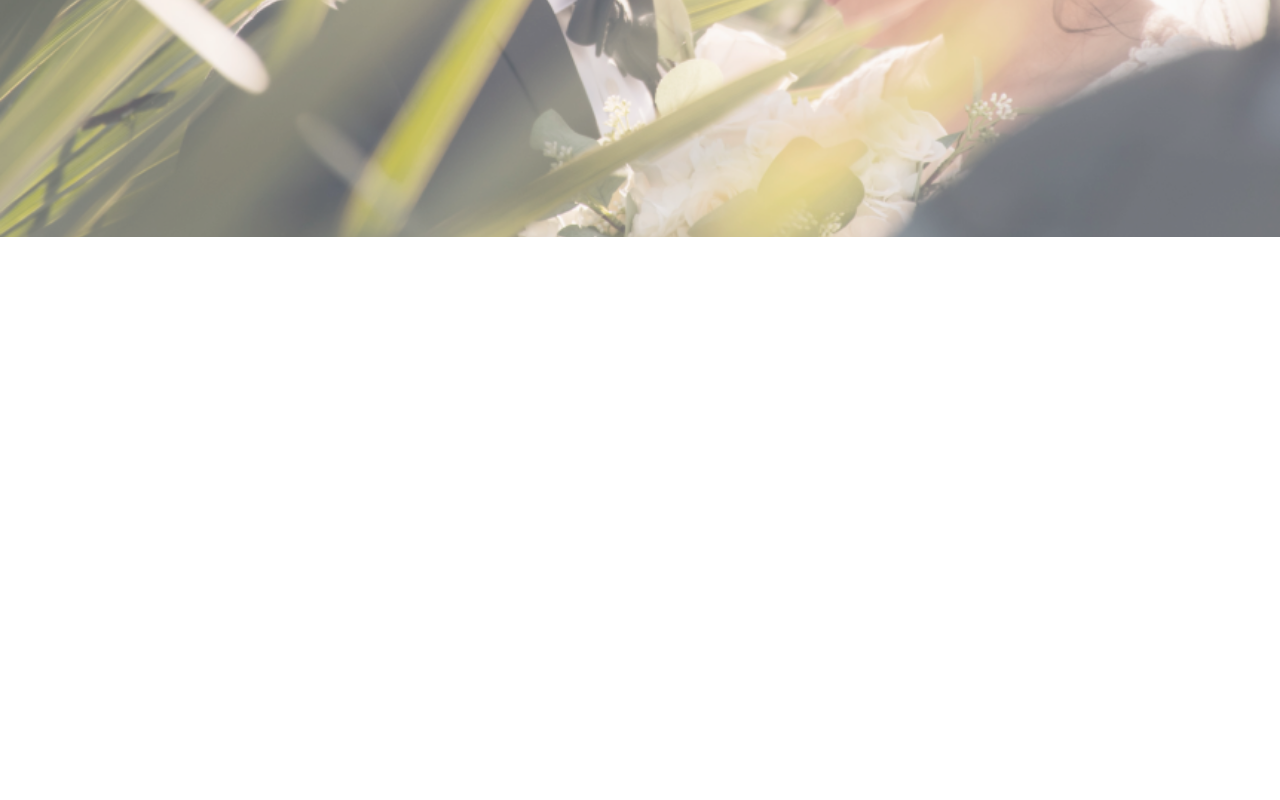
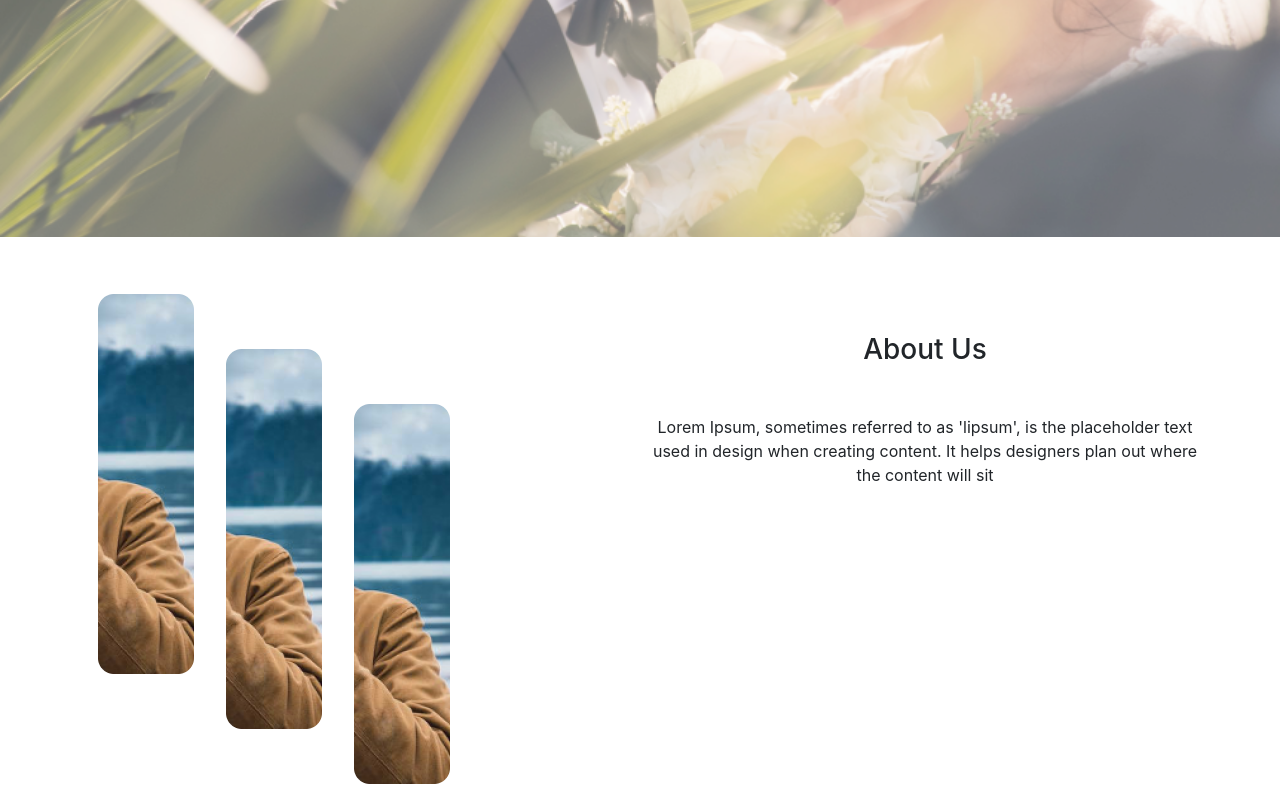
Before and after one commit to tawsifhye/p-frontend-assessment, a React (Create React App) app: page / in a window 1280 px wide. Shown: the part 563-1363 px from the top of the page. Before the commit the page ends 848 px from the top, so only its background shows below. Built offline with nearby package versions, Linux system fonts and the light colour scheme.

Commit message:
About us Done

```diff
--- a/src/components/About/About.css
+++ b/src/components/About/About.css
@@ -0,0 +1,11 @@
+.gallery-img1 {
+    margin-top: -20%;
+}
+
+.gallery-img3 {
+    margin-bottom: -20%;
+}
+
+.about-us {
+    font-family: -apple-system, BlinkMacSystemFont, 'Segoe UI', Roboto, Oxygen, Ubuntu, Cantarell, 'Open Sans', 'Helvetica Neue', sans-serif;
+}
--- a/src/components/About/About.js
+++ b/src/components/About/About.js
@@ -0,0 +1,31 @@
+import React from 'react';
+import image from "../../images/about-img.png"
+import './About.css'
+const About = () => {
+    return (
+        <>
+            <div class="container pt-5">
+                <div class="row d-flex ">
+                    <div class="col-6">
+
+                        <img className="p-3 gallery-img1" src={image} alt="" />
+
+
+                        <img className="p-3" src={image} alt="" />
+
+
+                        <img className="p-3 gallery-img3" src={image} alt="" />
+
+                    </div>
+                    <div class="col-6 text-center about-us">
+                        <h3>About Us</h3>
+                        <p className="mt-5">
+                            Lorem Ipsum, sometimes referred to as 'lipsum', is the placeholder text used in design when creating content. It helps designers plan out where the content will sit</p>
+                    </div>
+                </div>
+            </div>
+        </>
+    );
+};
+
+export default About;
--- a/src/components/Home/Home.js
+++ b/src/components/Home/Home.js
@@ -1,10 +1,12 @@
 import React from 'react';
 import Banner from '../Banner/Banner';
+import About from '../About/About'
 
 const Home = () => {
     return (
         <>
             <Banner></Banner>
+            <About></About>
         </>
     );
 };
```
